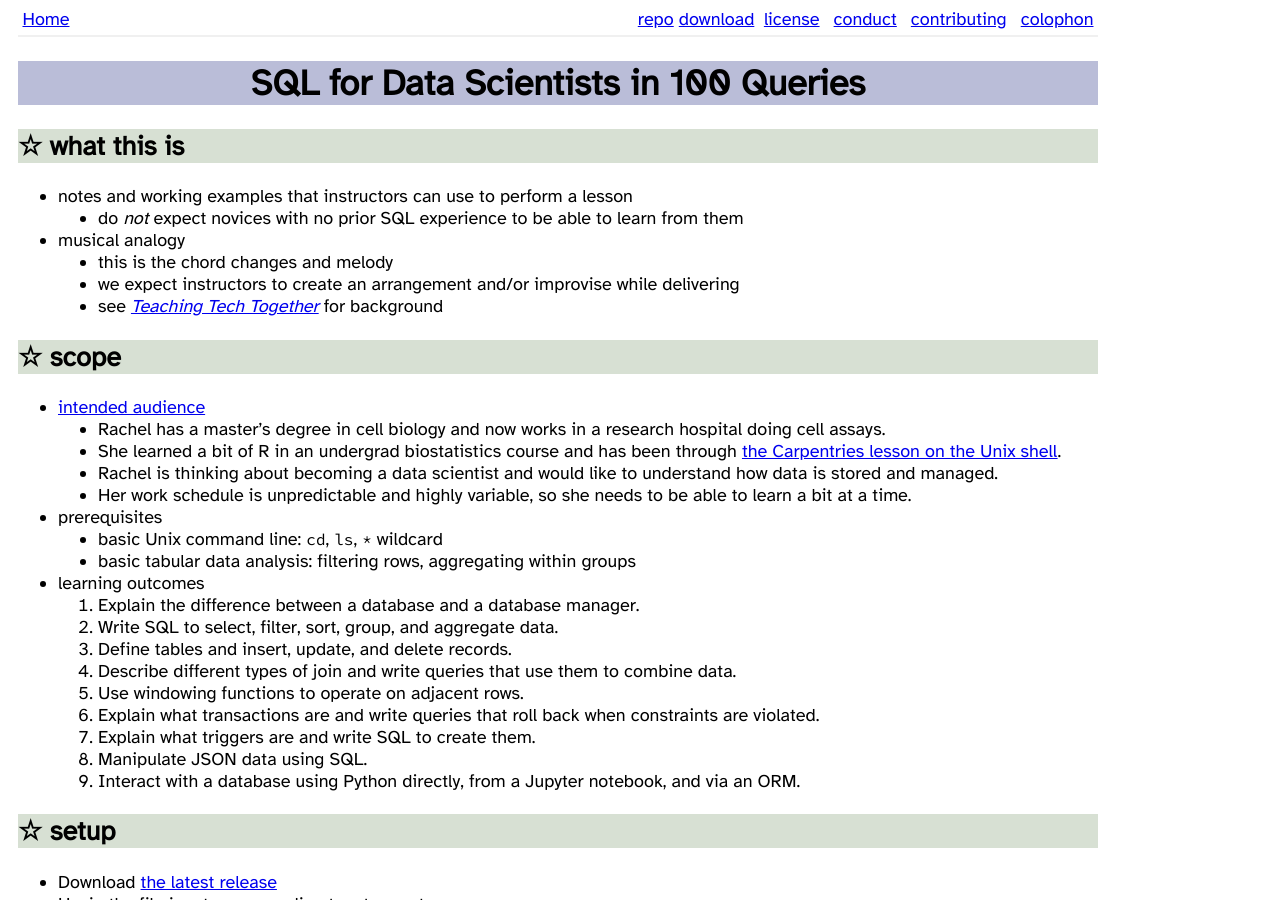
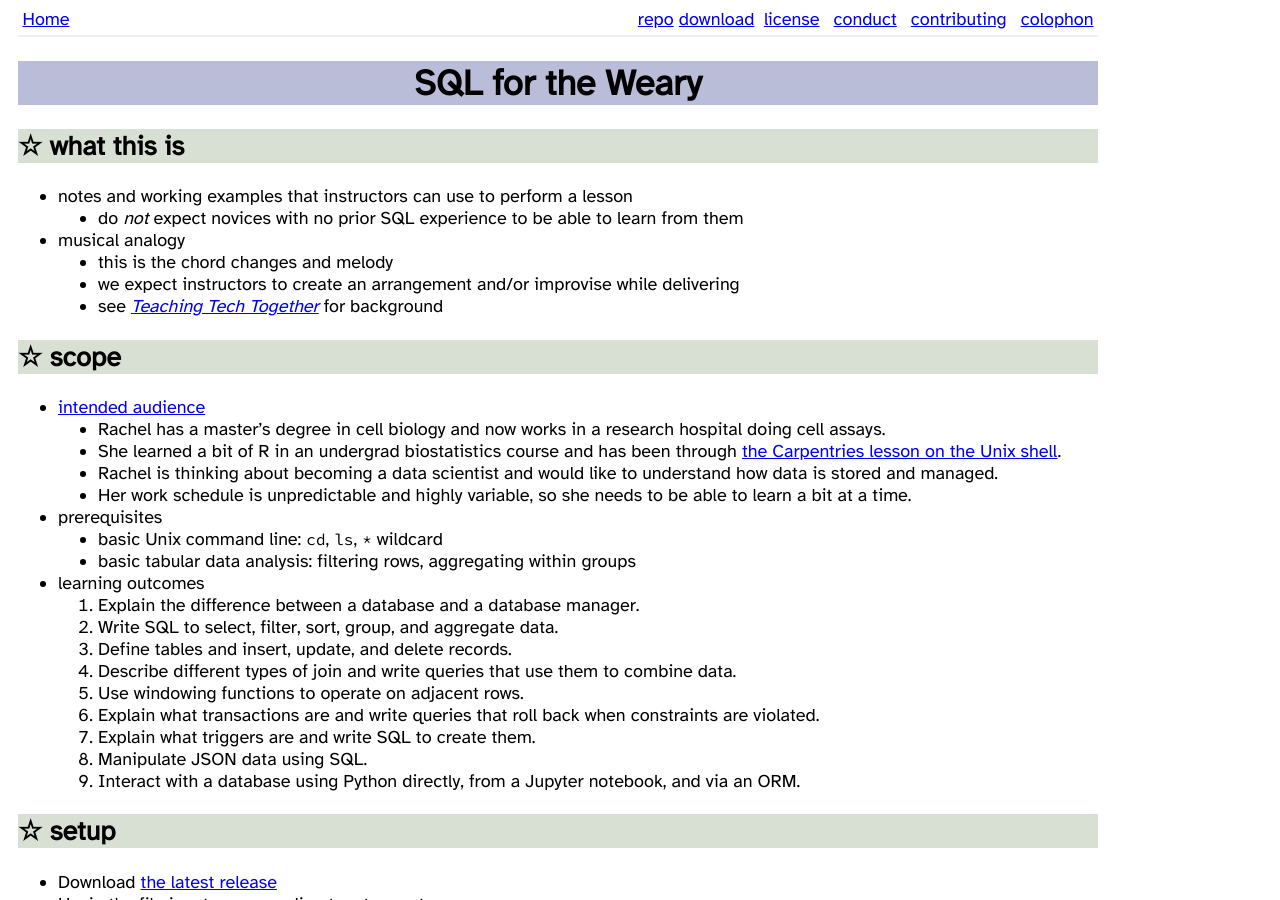
Before and after one commit to gvwilson/sql-tutorial, a Jekyll site: the page built from index.md, in a window 1280 px wide and 900 px high. Built offline with Jekyll 4.4.1, drawn with Linux system fonts in a browser that asks for light colours; nearby versions of some CDN libraries.

Commit message:
fix: title

```diff
--- a/_data/meta.yml
+++ b/_data/meta.yml
@@ -1,4 +1,4 @@
-title: SQL for Data Scientists in 100 Queries
+title: SQL for the Weary
 url: https://gvwilson.github.io/sql-tutorial/
 repo: https://github.com/gvwilson/sql-tutorial
 release: https://github.com/gvwilson/sql-tutorial/raw/main/sql-tutorial.zip
```
Also changed, not shown: README.md.
